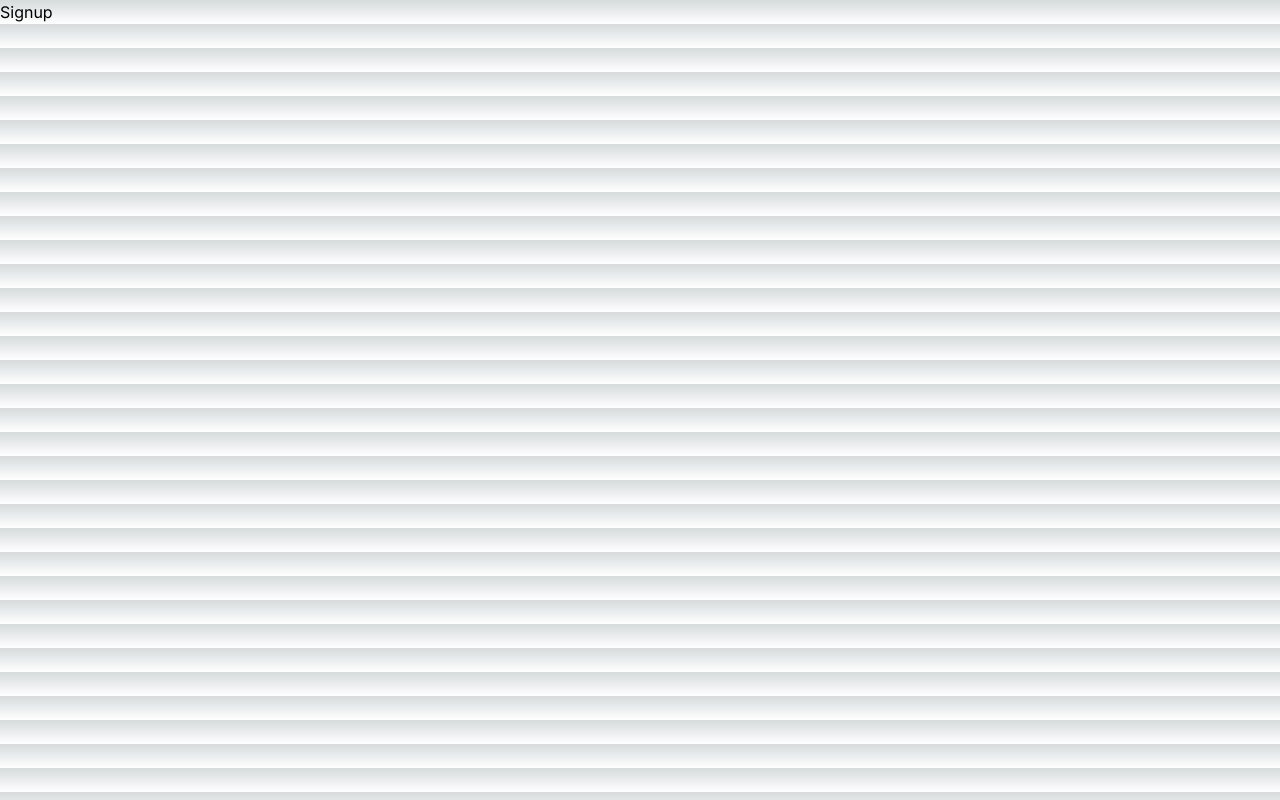
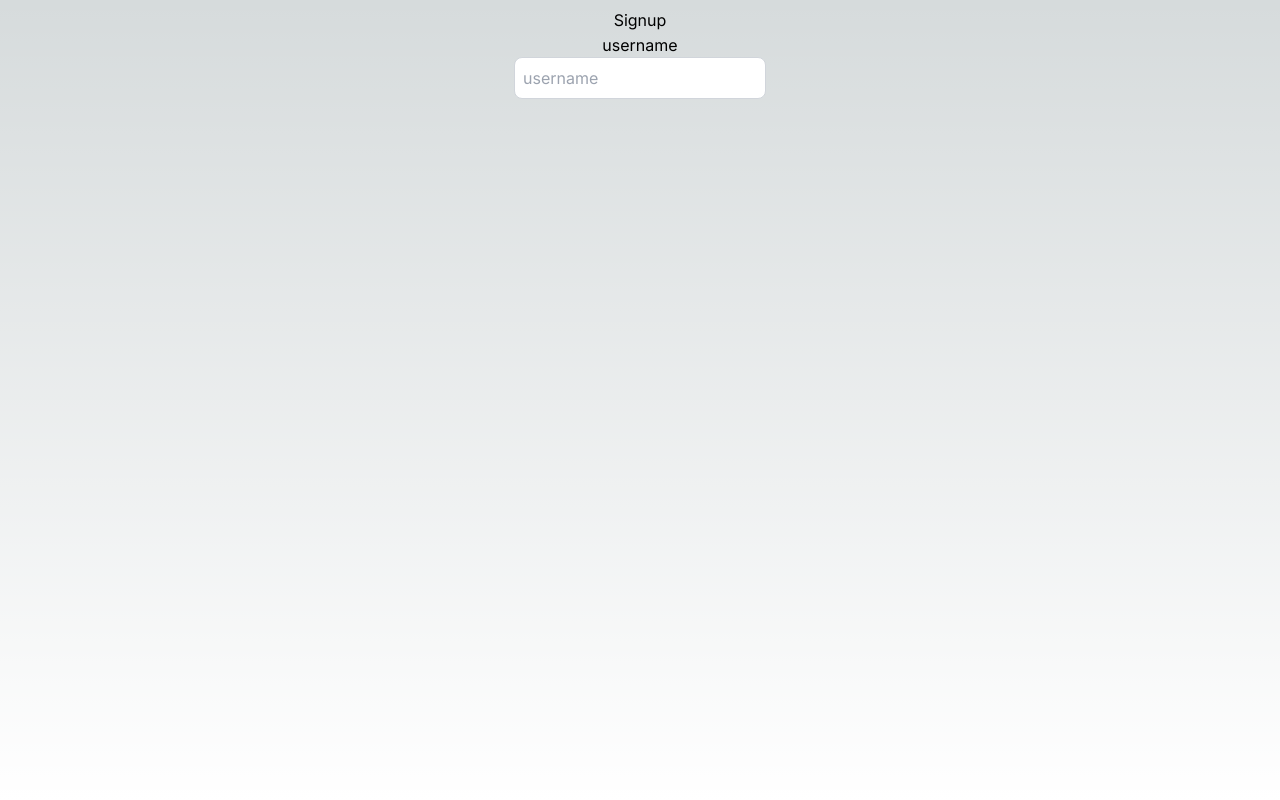
Before and after one commit to yashdev9274/auth-nextjs-app, a Next.js app: page /signup in a window 1280 px wide. Built offline with nearby package versions, Linux system fonts and the light colour scheme.

Commit message:
Add signup functionality and database connection

```diff
--- a/src/app/signup/page.tsx
+++ b/src/app/signup/page.tsx
@@ -1,8 +1,39 @@
+"use client";
+
+import Link from "next/link";
+import React from "react";
+import {useRouter} from "next/navigation";
+import {axios} from "axios";
+
+
+
 export default function SignupPage() {
 
+
+    const [user, setUser] = React.useState({
+        email:"",
+        password:"",
+        username:""
+
+    })
+    const onSingup = async() =>{
+    }
+
     return(
-        <div>
+        <div className="flex flex-col items-center justfiy-center min-h-screen py-2">
             <h1>Signup</h1>
+            <hr/>
+            <label htmlFor="username">username</label>
+            <input
+            className="p-2 border border-gray-300 rounded-lg mb-4 focus: outline-none focus:border-gray-600"
+                id="username"
+                type="text"
+                value={user.username}
+                onChange={(e)=>setUser({...user, username: e.target.value})}
+                placeholder="username"
+
+            />
+
         </div>
     )
 }
```
Also changed, not shown: src/dbConfig/dbConfig.ts (+24 -0 lines).
